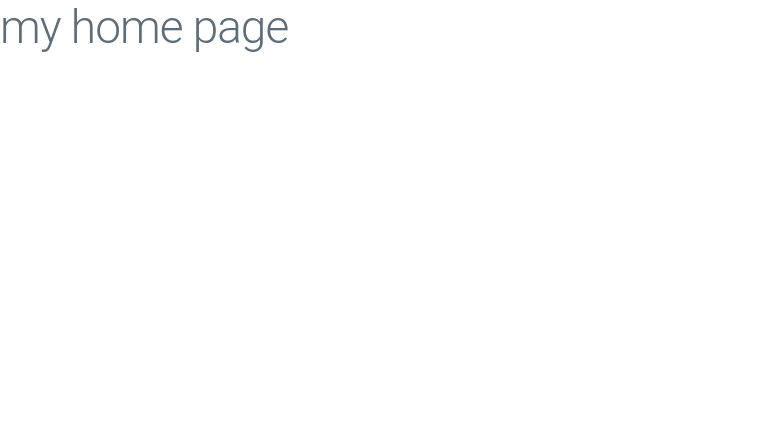
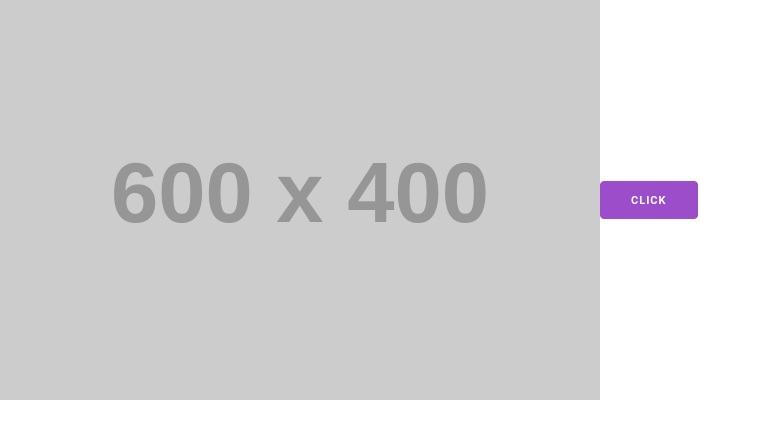
Before and after one commit to programminsekbo/fornt, a React (Vite) app: page / in a window 1280 px wide. Shown: the top 438 px of the page, without its empty margins (0-761 px from the left). Built offline with nearby package versions, Linux system fonts and the light colour scheme.

Commit message:
Update App.jsx

```diff
--- a/src/App.jsx
+++ b/src/App.jsx
@@ -1,40 +1,28 @@
-import Demo from "./component/Demo";
-import Headar from "./component/Headar";
-import Loging from "./component/Loging";
-import {BrowserRouter, Route, Routes} from "react-router-dom"
+import { useRef } from "react";
+
+const App = () => {
+
+let myValue=useRef();
+
+let onchang=()=>{
+
+myValue.src="https://placehold.co/600x400/000000/FFFFFF/png"
+
+myValue.setAttribute("heigth","300px")
+myValue.setAttribute("width","100px")
 
 
+}
 
-const App = () => {
 
 
   return (
     <div>
-<BrowserRouter>
 
 
-<Routes>
+<img  ref={(e)=>myValue=(e)}  src="https://placehold.co/600x400" alt="bangladesh" />
 
-<Route  path="/"   element={<Demo/>} />
-<Route  path="/login" element={<Loging/>}/>
-<Route  path="*" element={<Headar/>}/>
-
-
-
-
-
-</Routes>
-
-
-
-
-
-</BrowserRouter>
-
-
-
-
-
+<button  onClick={onchang}>click</button>
 
 
 
```
